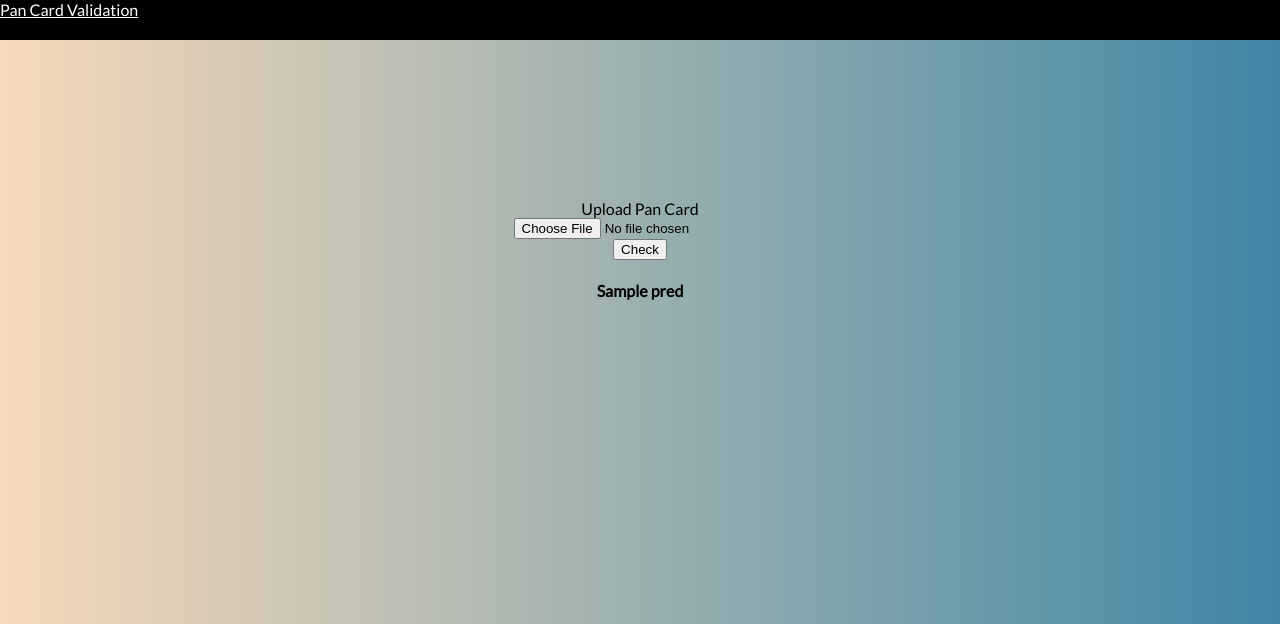
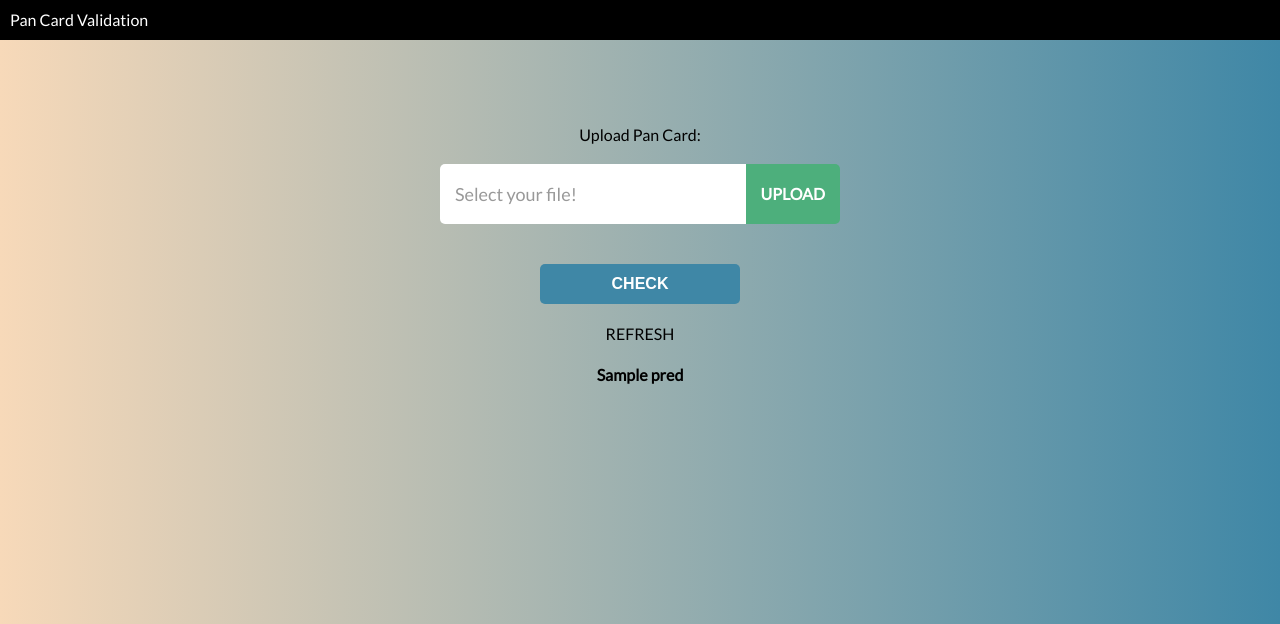
Before and after one commit to ddeveloper72/PAN-Card-Tamper-Detection, a Flask app: template app/templates/index.html in a window 1280 px wide. Shown: the top 624 px of the page. Run offline with Flask 2, Linux system fonts and the light colour scheme; the template is opened without the code that fills it: most values are stand-ins (such as "Sample title", 1, 10 or a date in 2020).

Commit message:
updated the markup wiht IDs for validation and page refresh

```diff
--- a/app/templates/index.html
+++ b/app/templates/index.html
@@ -1,5 +1,6 @@
 <!DOCTYPE html>
 <html lang="en">
+
 <head>
     <meta charset="UTF-8">
     <meta http-equiv="X-UA-Compatible" content="IE=edge">
@@ -7,25 +8,34 @@
     <link rel="stylesheet" href="../static/css/style.css">
     <title>PAN Card Tamper Detector</title>
 </head>
+
 <body>
 
     <nav class="navbar">
-        <div class="navnar-container">
-            <a class="navbar-brand">Pan Card Validation</a>
+        <div class="navbar-container">
+            <a class="navbar-brand" href="{{ url_for('index') }}">Pan Card Validation</a>
         </div>
     </nav>
 
     <div class="container">
-        <label for="file_upload" class="form-label">Upload Pan Card</label>
-        <form class="form">
-            <input class="form-control validate" type="file" id="file_upload" placeholder="Search for file"
-                aria-label="Choose File">
+        <form class="form" name="PanCardUpload" action='/' method="post" enctype="multipart/form-data">
+            <label for="file_upload" class="form-label">Upload Pan Card:</label>
+            <div class="file-upload-wrapper" data-text="Select your file!">
+                <input class="file-upload-field" type="file" name="file_upload" id="file_upload">
+            </div>
+            <button class="actions" id="check" type="submit">Check</button>
+            <a class="refresh" href="{{ url_for('index') }}" aria-current="page">REFRESH</a>
         </form>
 
-        <button class="btn" type="button">Check</button>
 
-        <h4>{{pred}}</h4>
+        <h4 id="result">{{pred}}</h4>
+
     </div>
 
+    <script src="https://code.jquery.com/jquery-3.6.0.slim.min.js"
+        integrity="sha256-u7e5khyithlIdTpu22PHhENmPcRdFiHRjhAuHcs05RI=" crossorigin="anonymous"></script>
+    <script language="JavaScript" type="text/javascript" src="../static/js/scripts.js"></script>
+    <script src="https://cdnjs.cloudflare.com/ajax/libs/jquery-validate/1.19.3/jquery.validate.min.js"></script>
 </body>
+
 </html>
```
